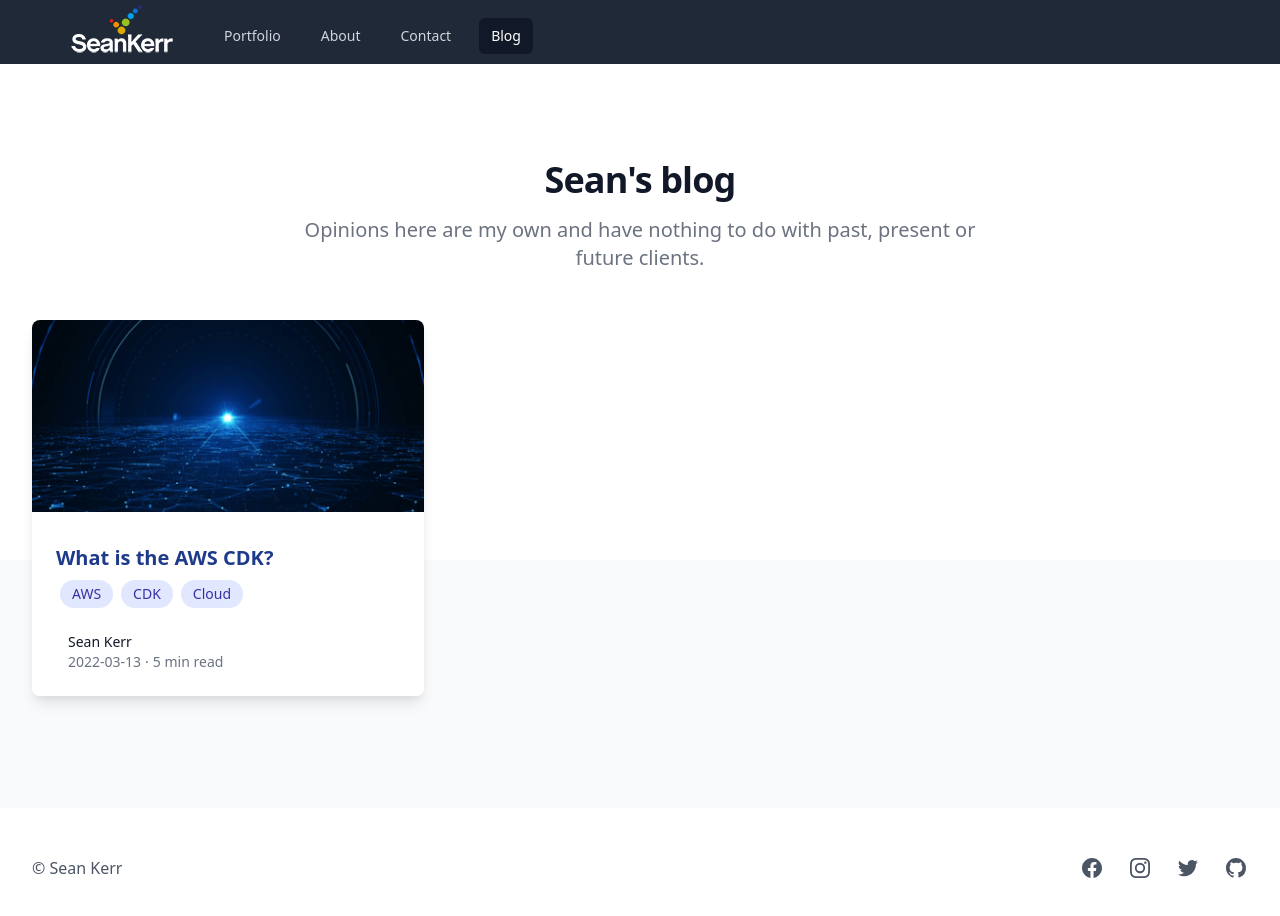
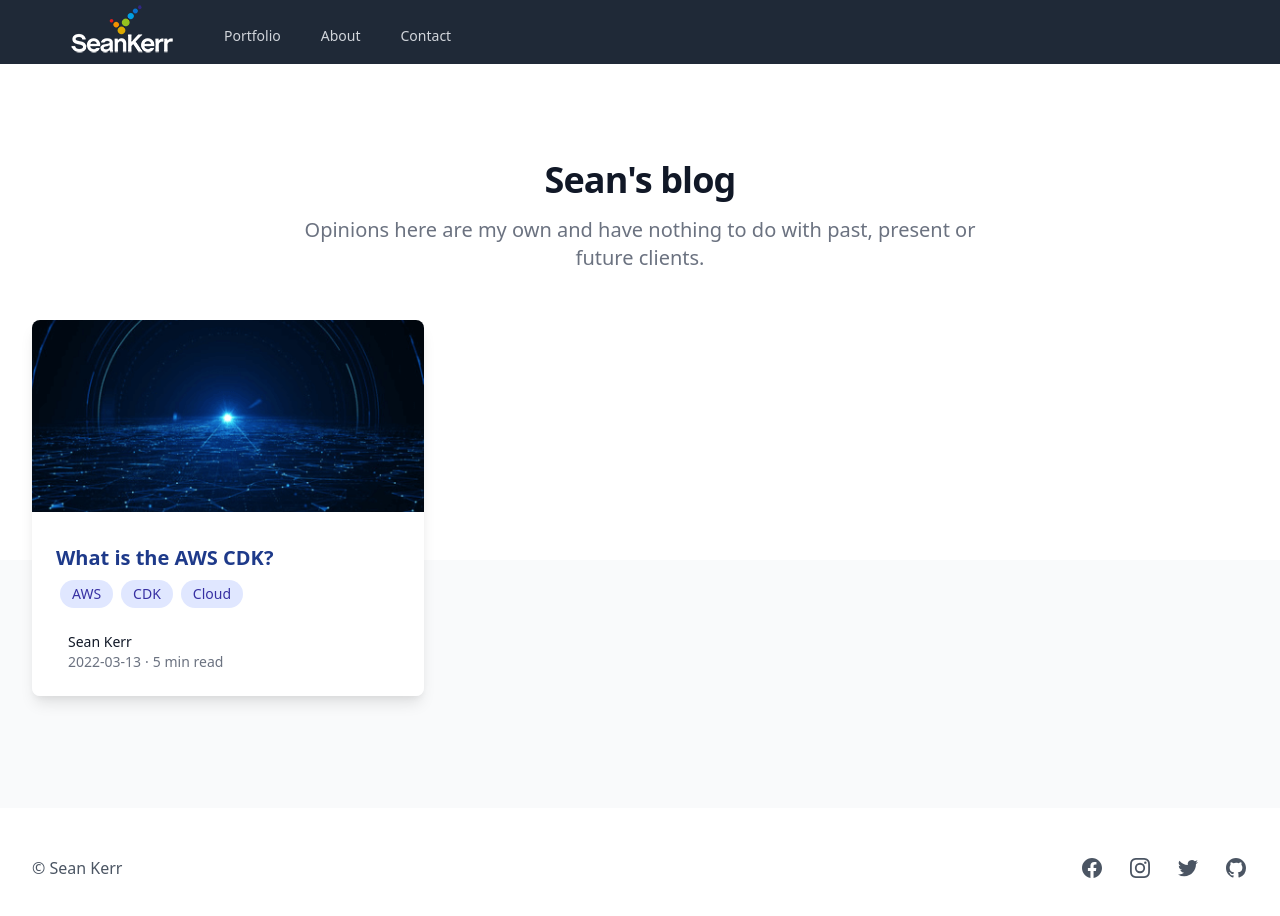
Before and after one commit to seanrkerr/personal-website, a Next.js app: page /blog in a window 1280 px wide. Shown: the top 916 px of the page. Built offline with nearby package versions, Linux system fonts and the light colour scheme.

Commit message:
remove blog, moving away from nextjs

```diff
--- a/components/Header.tsx
+++ b/components/Header.tsx
@@ -10,7 +10,6 @@ const navigation = [
   { name: "Portfolio", href: "/portfolio", current: false },
   { name: "About", href: "/about", current: false },
   { name: "Contact", href: "/contact", current: false },
-  { name: "Blog", href: "/blog", current: false },
 ];
 
 type HeaderProps = {
```
